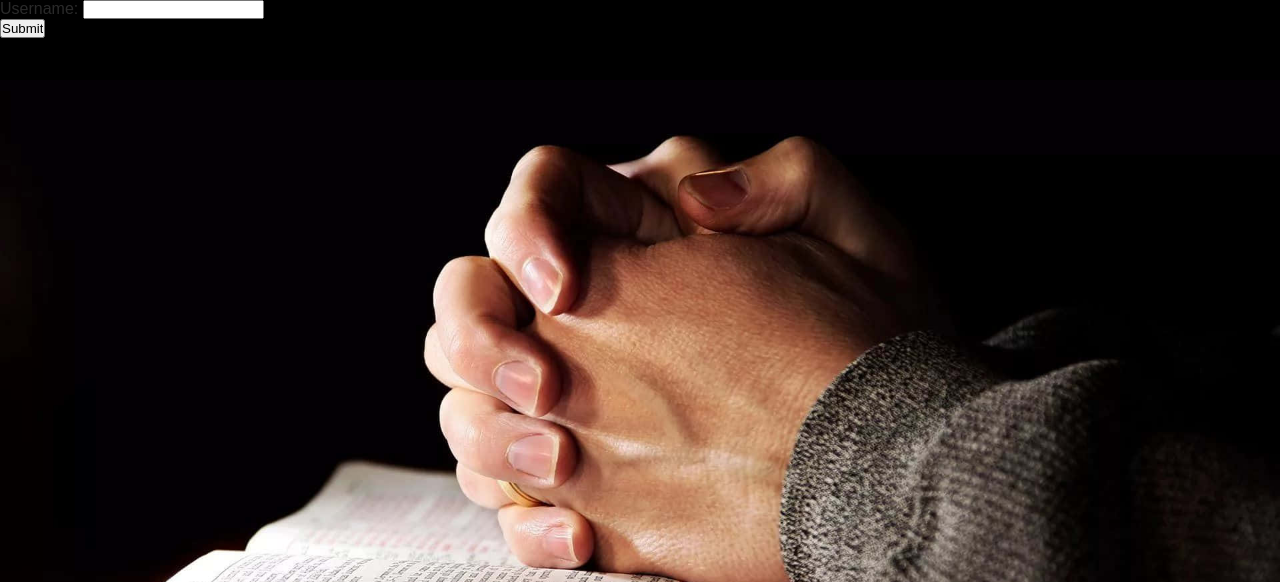
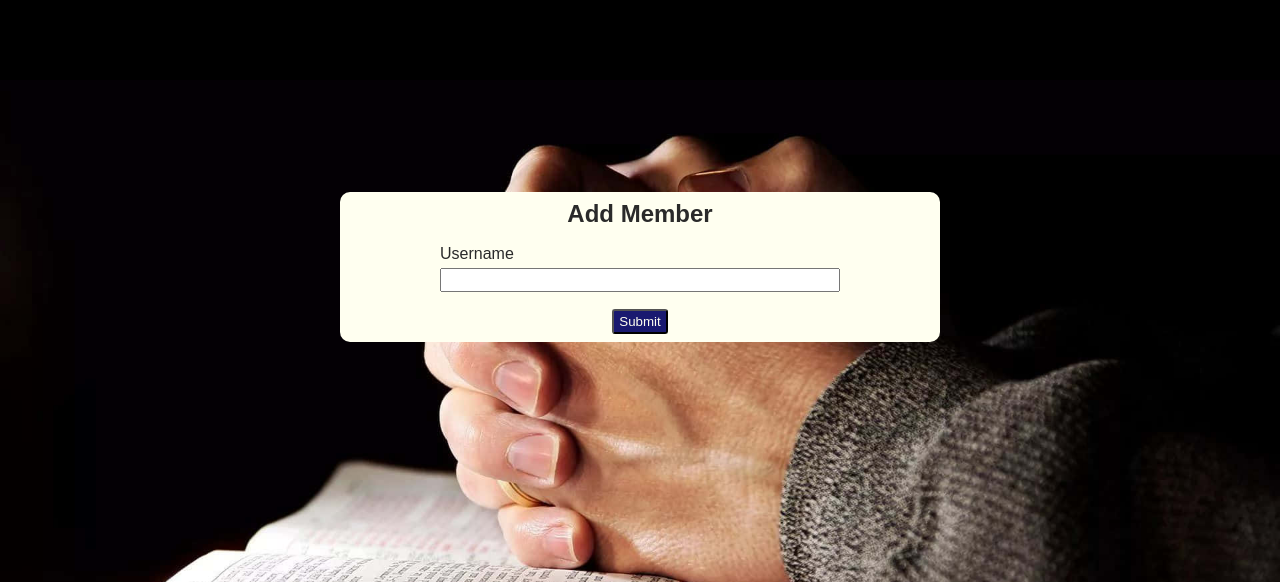
Before and after one commit to stephenlindstrom/prayer_warrior, a Django app: template app/templates/app/add-member.html in a window 1280 px wide. Shown: the part 80-662 px from the top of the page. Run offline with Django 5.2, Linux system fonts and the light colour scheme; the template is opened without the code that fills it: values that come from a table or form of the project are taken from there, others are empty.

Commit message:
Update styling of add member page, remove unused Styled group member page and also deleted unused html files as well as unused imports in views file

```diff
--- /dev/null
+++ b/app/static/app/add-member.css
@@ -0,0 +1,36 @@
+.form-container {
+  display: flex;
+  justify-content: center;
+}
+
+.add-member-form {
+  margin-top: 12rem;
+  border-radius: 10px;
+  background-color: var(--secondary-color);
+  height: 150px;
+  width: min(600px, 80vw);
+  display: flex;
+  flex-direction: column;
+  align-items: center;
+  justify-content: space-around;
+}
+
+.input {
+  display: flex;
+  flex-direction: column;
+  width: min(400px, 90%);
+}
+
+input {
+  height: 1.5rem;
+  padding: 5px;
+  margin-top: 5px;
+}
+
+.add-member-form > button {
+  padding: 3px 5px;
+  background-color: var(--primary-color);
+  color: var(--secondary-color);
+  cursor: pointer;
+  border-radius: 3px;
+}
--- a/app/static/app/create-group.css
+++ b/app/static/app/create-group.css
@@ -21,7 +21,6 @@
   width: min(400px, 90%);
 }
 
-
 .input-box > input {
     height: 1.5rem;
     padding: 5px;
--- a/app/templates/app/add-answered-prayer.html
+++ /dev/null
@@ -1 +0,0 @@
-Hello
--- a/app/templates/app/add-member.html
+++ b/app/templates/app/add-member.html
@@ -1,16 +1,26 @@
 {% extends "app/navbar.html" %}
+{% load static %}
+{% block page-style %} <link href="{% static 'app/add-member.css' %}" rel="stylesheet"> {% endblock %}
+{% block content %}
 
-{% block content %}
-<form method="post" action="{% url 'app:add-member' group_id %}">
-    {% csrf_token %}
-{{ form }}
-<input type="submit">
-</form>
+<div class="form-container">
+  <form method="post" action="{% url 'app:add-member' group_id %}" class="add-member-form">
+  {% csrf_token %}
+    <h2>Add Member</h2>
+    <div class="input">
+      {% for field in form %}
+      <label>{{ field.label }}</label>
+      {{ field }}
+      {% endfor %}
+    </div>
+    <button type='submit'>Submit</button>
+    {% if messages %}
+      {% for message in messages %}
+        {{ message }}
+      {% endfor %}
+    {% endif %}
+  </form>
+</div>
 
-{% if messages %}
-{% for message in messages %}
-    {{ message }}
-{% endfor %}
-{% endif %}
 
 {% endblock %}
--- a/app/templates/app/answered-prayer-list.html
+++ b/app/templates/app/answered-prayer-list.html
@@ -28,8 +28,6 @@
         </div>
 
     {% endfor %}
-    {% else %}
-    No answered prayers
 
     {% endif %}
 </div>
--- a/app/templates/app/delete-prayer-request.html
+++ /dev/null
@@ -1,5 +0,0 @@
-<form method="post" action="{% url 'app:delete-prayer-request' prayerrequest.id %}">
-{% csrf_token %}
-    {{ form }}
-    <!-- <button type="submit">Submit</button> -->
-</form>
--- a/app/templates/app/group-list.html
+++ b/app/templates/app/group-list.html
@@ -22,8 +22,6 @@
         </a>
     </ul>
     {% endfor %}
-    {% else %}
-        You do not belong to any groups
     {% endif %}
 </div>
 {% endblock %}
```
Also changed, not shown: app/templates/app/create-group.html (+7 -6 lines), app/views.py (+2 -5 lines).
